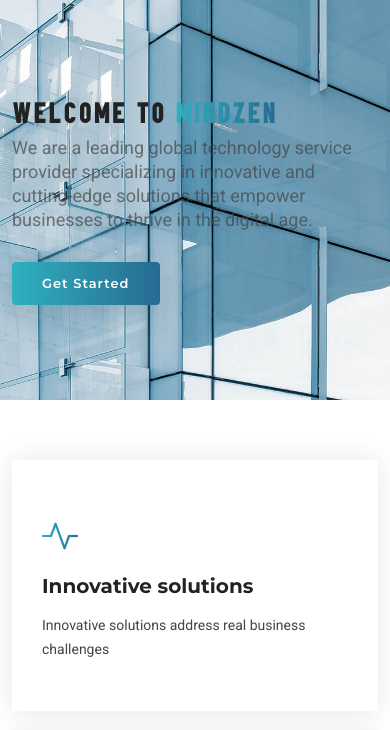
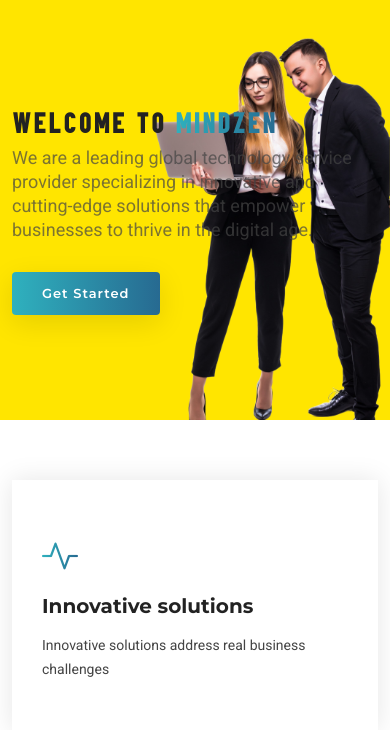
Before and after one commit to thulasidharank/MindZen, a Django app: page / in a window 390 px wide. Shown: the part 100-830 px from the top of the page. Run offline with Django 5.2, Linux system fonts and the light colour scheme; some libraries are stand-ins or nearby versions.

Commit message:
Hero section carousal completed

```diff
--- a/Templates/index.html
+++ b/Templates/index.html
@@ -72,13 +72,13 @@
                         <div id="carouselExampleInterval" class="carousel slide carousel-fade" data-bs-ride="carousel">
                             <div class="carousel-inner">
                                 <div class="carousel-item active" data-bs-interval="5000">
-                                    <img src="{% static '/img/hero-bg.jpg' %}" class="d-block w-100" alt="..." />
+                                    <img src="{% static '/img/hero-bg-5.png' %}" class="d-block w-100" alt="..." />
                                 </div>
                                 <div class="carousel-item" data-bs-interval="5000">
-                                    <img src="{% static '/img/about-2.jpg' %}" class="d-block w-100" alt="..." />
+                                    <img src="{% static '/img/hero-bg-1.png' %}" class="d-block w-100" alt="..." />
                                 </div>
                                 <div class="carousel-item" data-bs-interval="5000">
-                                    <img src="{% static '/img/about-3.jpg' %}" class="d-block w-100" alt="..." />
+                                    <img src="{% static '/img/hero-bg-6.png' %}" class="d-block w-100" alt="..." />
                                 </div>
                             </div>
                         </div>
--- a/static/css/main.css
+++ b/static/css/main.css
@@ -947,7 +947,7 @@ section,
 
 @media (max-width: 768px) {
   .hero_row .carousel {
-    height: 400px;
+    height: 420px;
   }
 }
 
@@ -970,6 +970,12 @@ section,
   width: 100%;
   height: 100%;
   object-fit: cover;
+}
+
+@media (max-width: 768px) {
+  .hero_row .carousel .carousel-inner .carousel-item img {
+    object-position: right;
+  }
 }
 
 .hero_row .hero-content {
```
Also changed, not shown: static/img/hero-bg-1.png (added), static/img/hero-bg-5.png (added), static/img/hero-bg-6.png (added).
